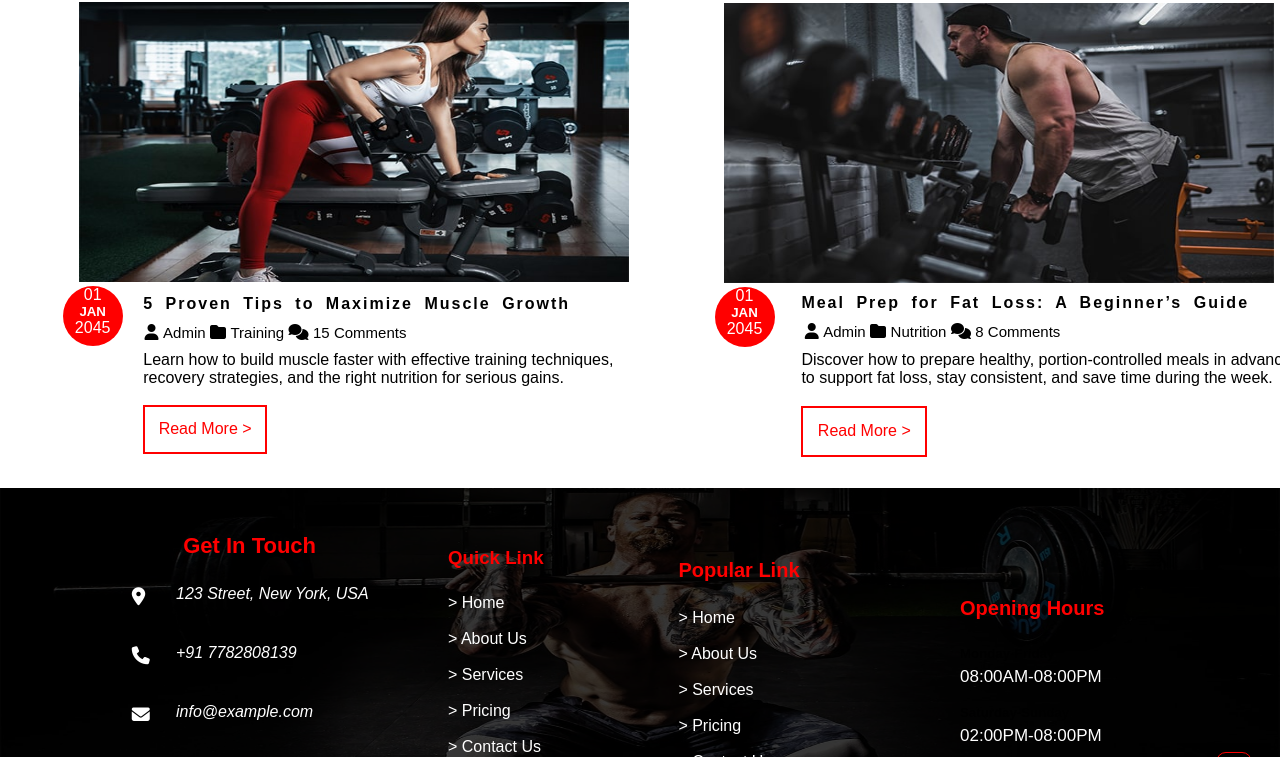
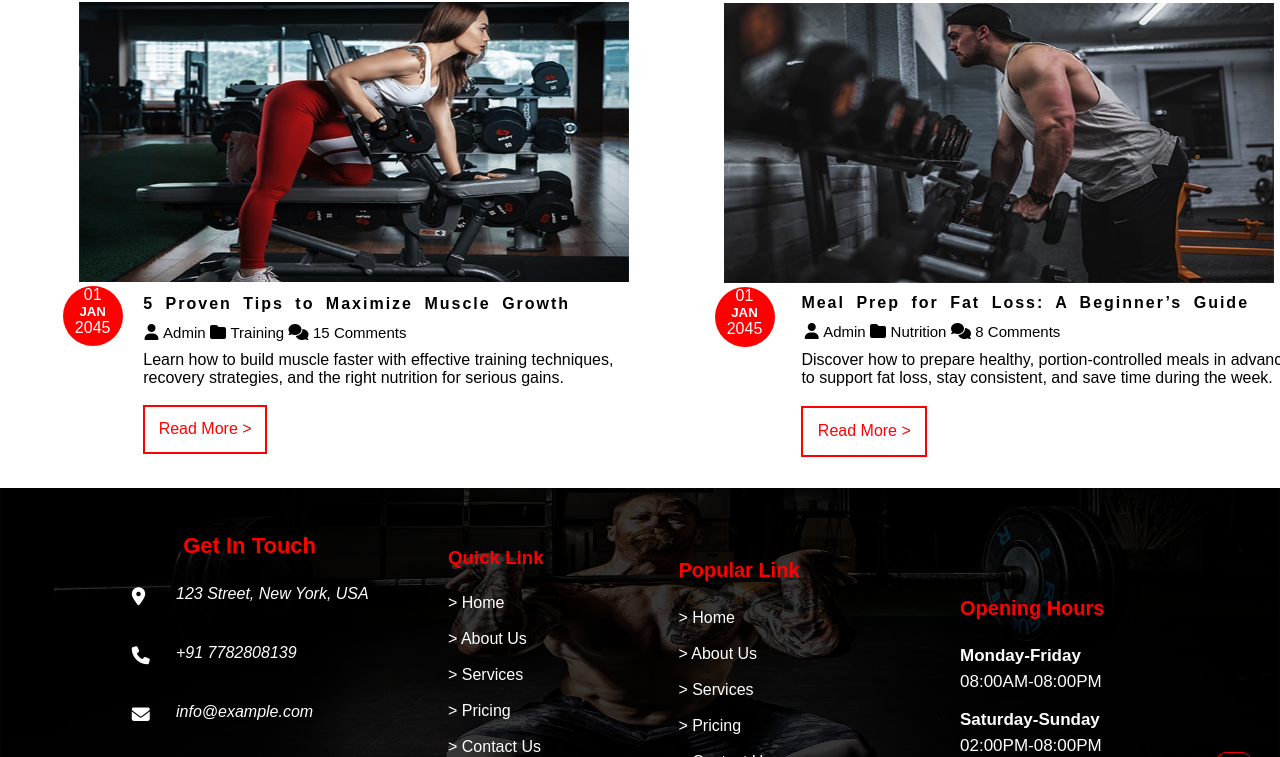
Before and after one commit to vishal-java-dev/Gymnast, a plain HTML site: page index.html in a window 1280 px wide. Shown: the part 4661-5418 px from the top of the page. Drawn offline with Linux system fonts and the light colour scheme.

Commit message:
Update index.html

```diff
--- a/index.html
+++ b/index.html
@@ -111,9 +111,6 @@
                      muscle growth and recovery.</p>
 
             </div>
-
-
-
 
         </div><!--black-red ends here-->
 
@@ -464,7 +461,7 @@
                 <p class="Quick-home"> > Contact Us</p><br>
             </div>
 
-            <div class="Links-1">
+            <div class="Links Links-1">
                 <h4 class="Popular-links">Popular Link</h4>
                 <p class="Popular-home"> > Home</p> <br>
                 <p class="Popular-home"> > About Us</p> <br>
@@ -475,9 +472,9 @@
 
            <div class="timing">
                <h4 class="opening-hours">Opening Hours</h4>
-               <h5 class="day1">Monday-Friday</h5>
+               <h5 class="day day1">Monday-Friday</h5>
                <p class="time">08:00AM-08:00PM</p> <br>
-               <h5 class="day2">Saturday-Sunday</h5>
+               <h5 class="day day2">Saturday-Sunday</h5>
                <p class="time">02:00PM-08:00PM</p>
             </div>
             <a href="#nav" class="a"><i class="fa-solid fa-angle-up"></i></a>
```
